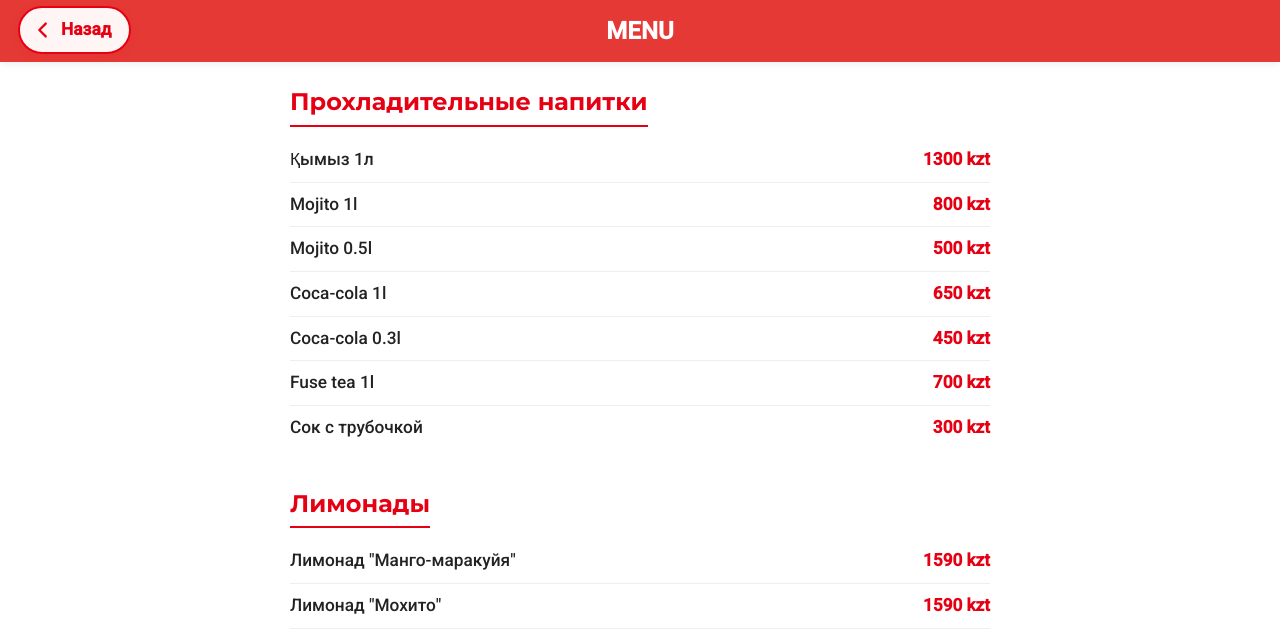
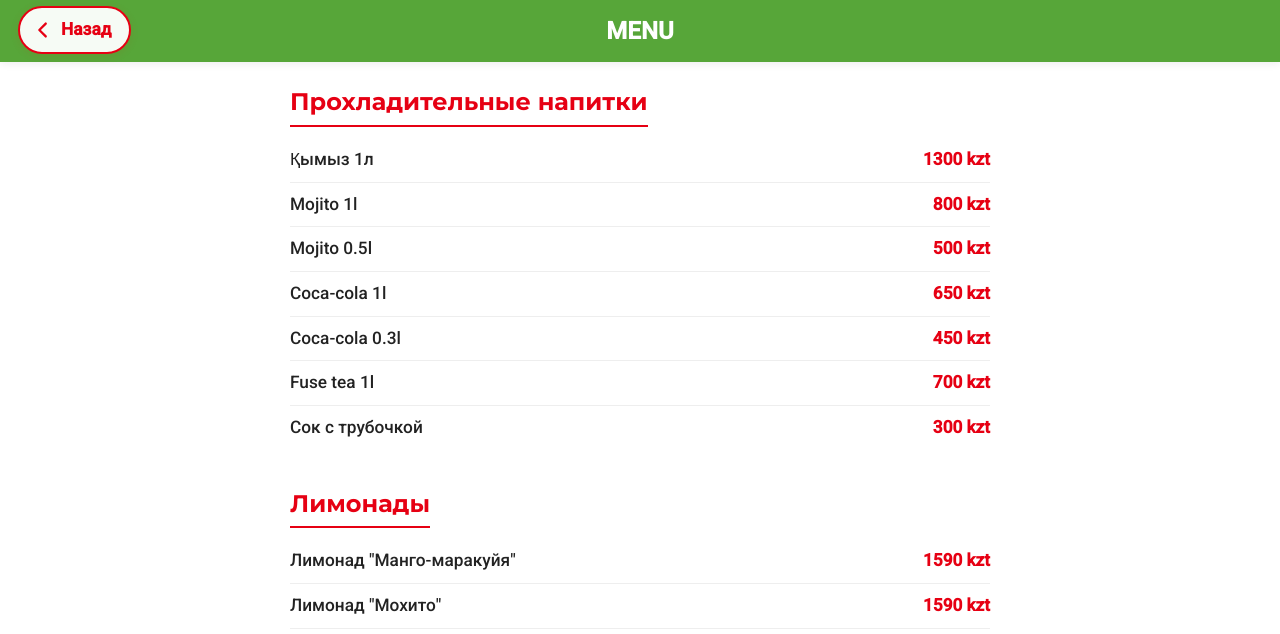
Before and after one commit to Kaiyrzhan1999/Karik-sushi-2025, a plain HTML site: page bar_menu.html in a window 1280 px wide. Shown: the top 634 px of the page. Drawn offline with Linux system fonts and the light colour scheme.

Commit message:
Update bar_menu.html

```diff
--- a/bar_menu.html
+++ b/bar_menu.html
@@ -161,7 +161,7 @@
       top: 0;
       left: 0;
       width: 100%;
-      background: #e53935;
+      background: #57A639;
       color: #fff;
       font-size: 24px;
       font-weight: bold;
```
